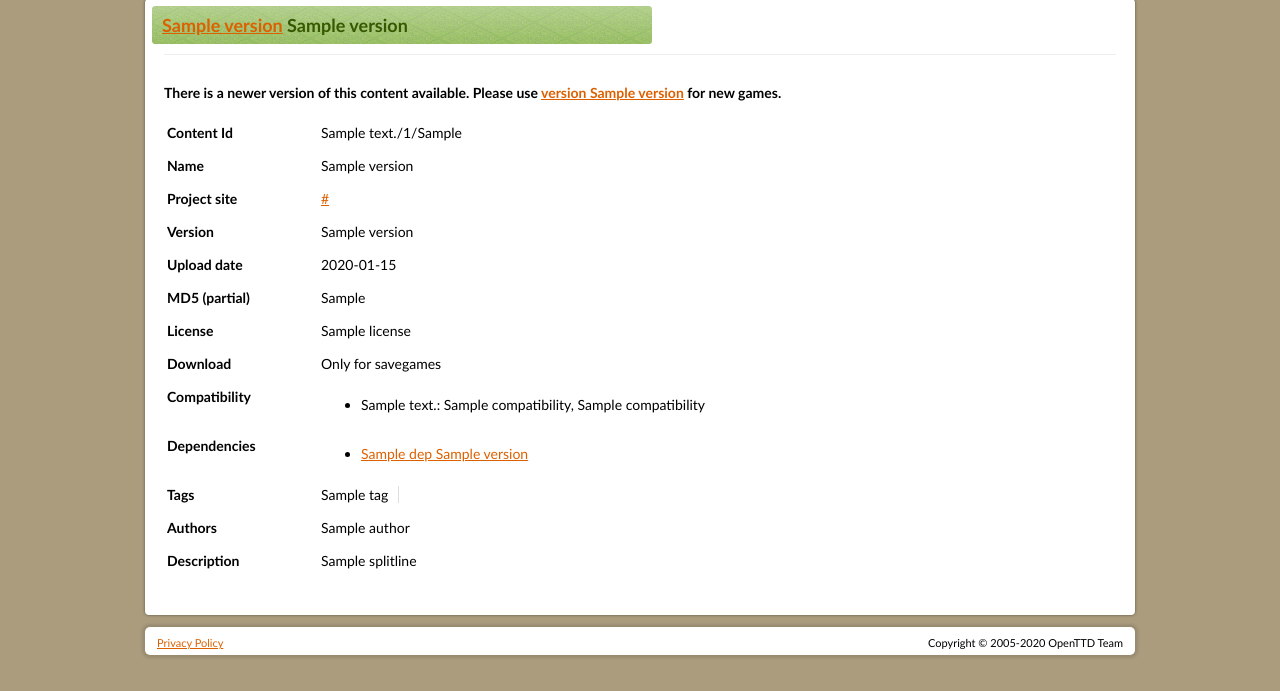
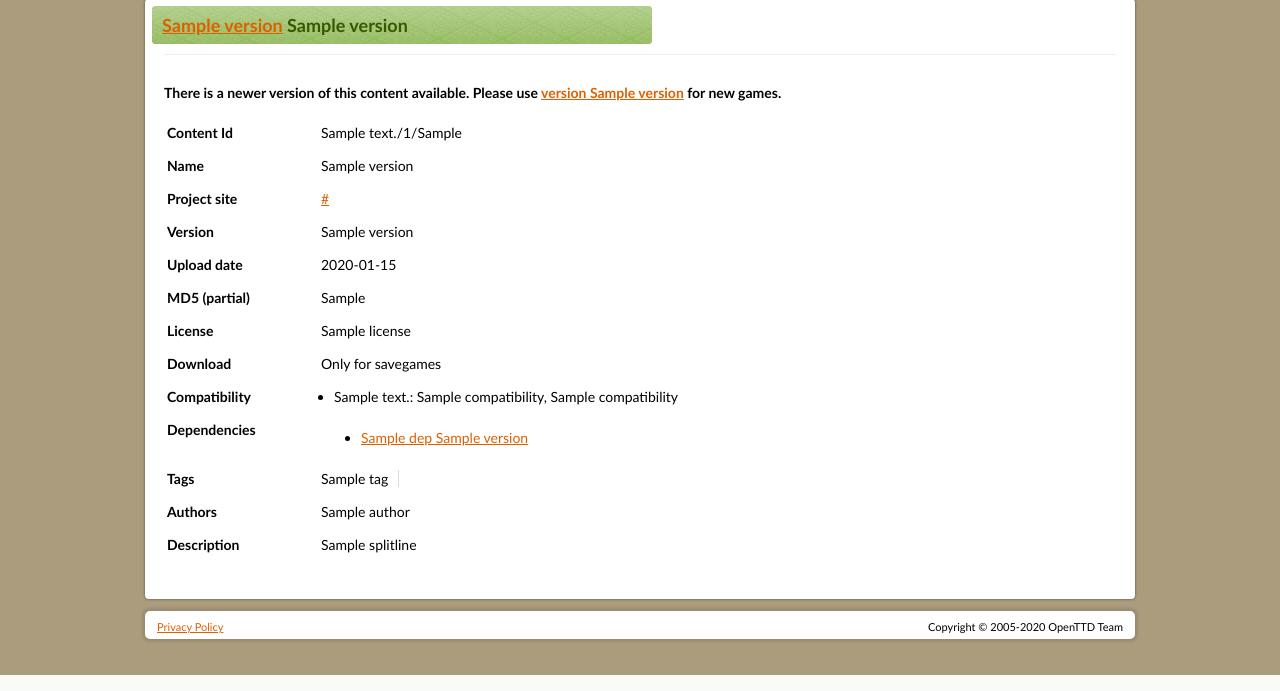
Before and after one commit to OpenTTD/bananas-frontend-web, a Python web app: template webclient/templates/version_info.html in a window 1280 px wide. Shown: the part 130-821 px from the top of the page. Run offline with Jinja, Linux system fonts and the light colour scheme; the template is opened without the code that fills it: most values are stand-ins (such as "Sample title", 1, 10 or a date in 2020).

Commit message:
Fix: layout fixes for showing multiple branches in compatibility (#64)

```diff
--- a/webclient/static/css/bananas.css
+++ b/webclient/static/css/bananas.css
@@ -113,3 +113,11 @@
 .package-details-table .author-list li {
     list-style-type: none;
 }
+.package-details-table .compatibility {
+    margin: 0 0 0 13px;
+    padding: 0;
+}
+.package-details-table .dependency {
+    margin: 0 0 0 13px;
+    padding: 0;
+}
--- a/webclient/templates/manager_version_edit.html
+++ b/webclient/templates/manager_version_edit.html
@@ -29,13 +29,13 @@
             <th>Minimum requirement</th>
             <th>Maximum requirement</th>
         </tr>
+        {% for c in compatibility %}
         <tr>
-        {% for c in compatibility %}
             <td>{{ c[0]["description"] }}</td>
             <td><input type="text" name="compatibility_{{ c[0]["name"] }}_min" value="{{ c[1] }}"/></td>
             <td><input type="text" name="compatibility_{{ c[0]["name"] }}_max" value="{{ c[2] }}"/></td>
+        </tr>
         {% endfor %}
-        </tr>
     </table>
 </td></tr>
 <tr><th>Dependencies</th><td>
--- a/webclient/templates/manager_version_info.html
+++ b/webclient/templates/manager_version_info.html
@@ -31,7 +31,7 @@
     {% endif %}
     </tr>
     <tr><th>Compatibility</th><td>
-        <ul>
+        <ul class="compatibility">
         {% for c in compatibility %}
         {% if c[1] or c[2] %}
             <li>{{ c[0]["description"] }}: {{ c[1] }}{% if c[1] and c[2] %}, {% endif %}{{ c[2] }}</li>
@@ -40,7 +40,7 @@
         </ul>
     </td></tr>
     <tr><th>Dependencies</th><td>
-        <ul>
+        <ul class="dependencies">
         {% for dep in version["dependencies"] %}
            <li><a href="/package/{{ dep["content-type"] }}/{{ dep["unique-id"] }}/{{ dep["upload-date"] }}" target="_blank">{{ dep["name"] }} {{ dep["version"] }}</a></li>
         {% endfor %}
--- a/webclient/templates/version_info.html
+++ b/webclient/templates/version_info.html
@@ -38,7 +38,7 @@
     {% endif %}
     </tr>
     <tr><th>Compatibility</th><td>
-        <ul>
+        <ul class="compatibility">
         {% for c in compatibility %}
         {% if c[1] or c[2] %}
             <li>{{ c[0]["description"] }}: {{ c[1] }}{% if c[1] and c[2] %}, {% endif %}{{ c[2] }}</li>
@@ -47,7 +47,7 @@
         </ul>
     </td></tr>
     <tr><th>Dependencies</th><td>
-        <ul>
+        <ul class="dependencies">
         {% for dep in version["dependencies"] %}
             <li><a href="/package/{{ dep["content-type"] }}/{{ dep["unique-id"] }}/{{ dep["upload-date"] }}">{{ dep["name"] }} {{ dep["version"] }}</a></li>
         {% endfor %}
```
